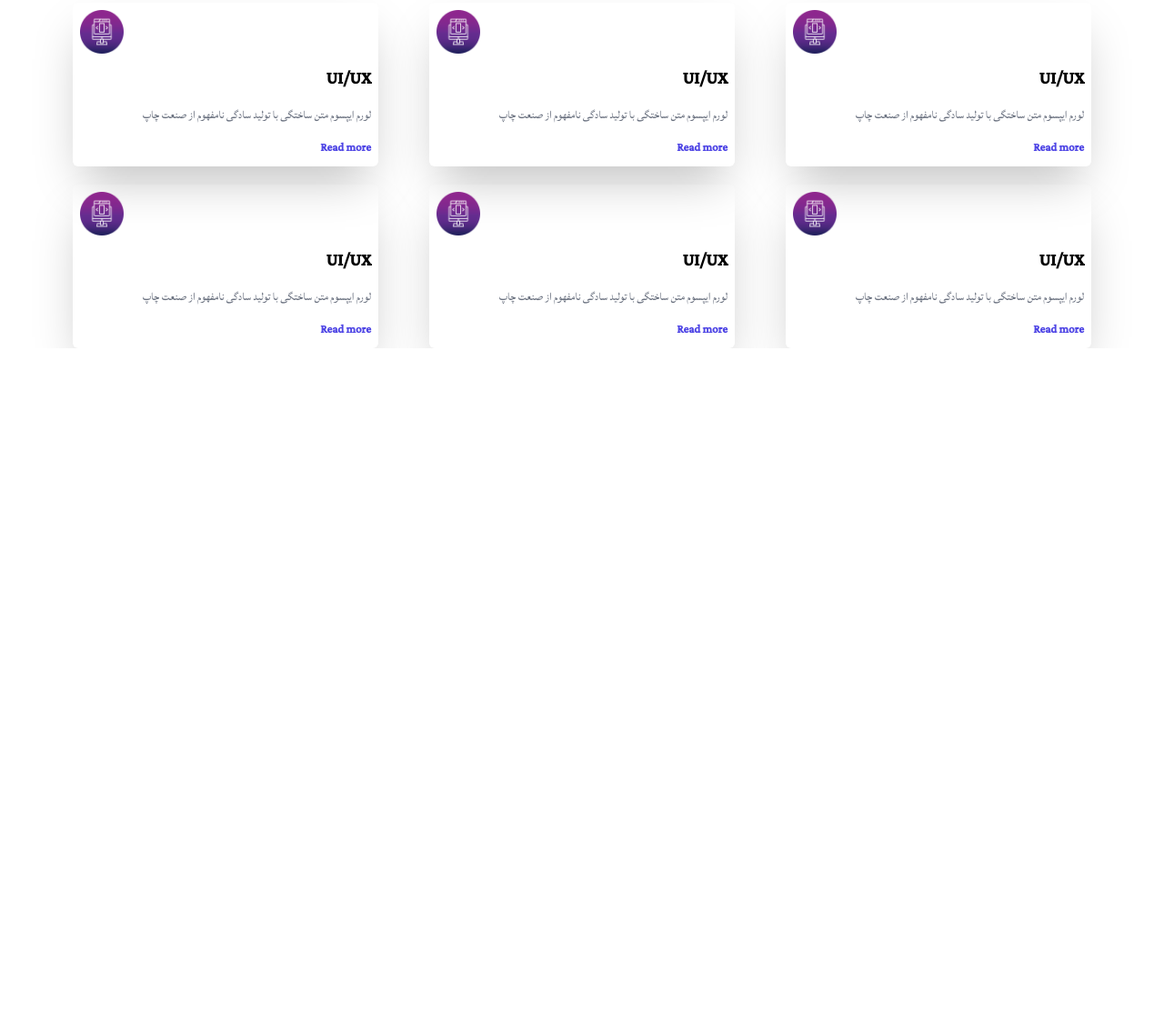
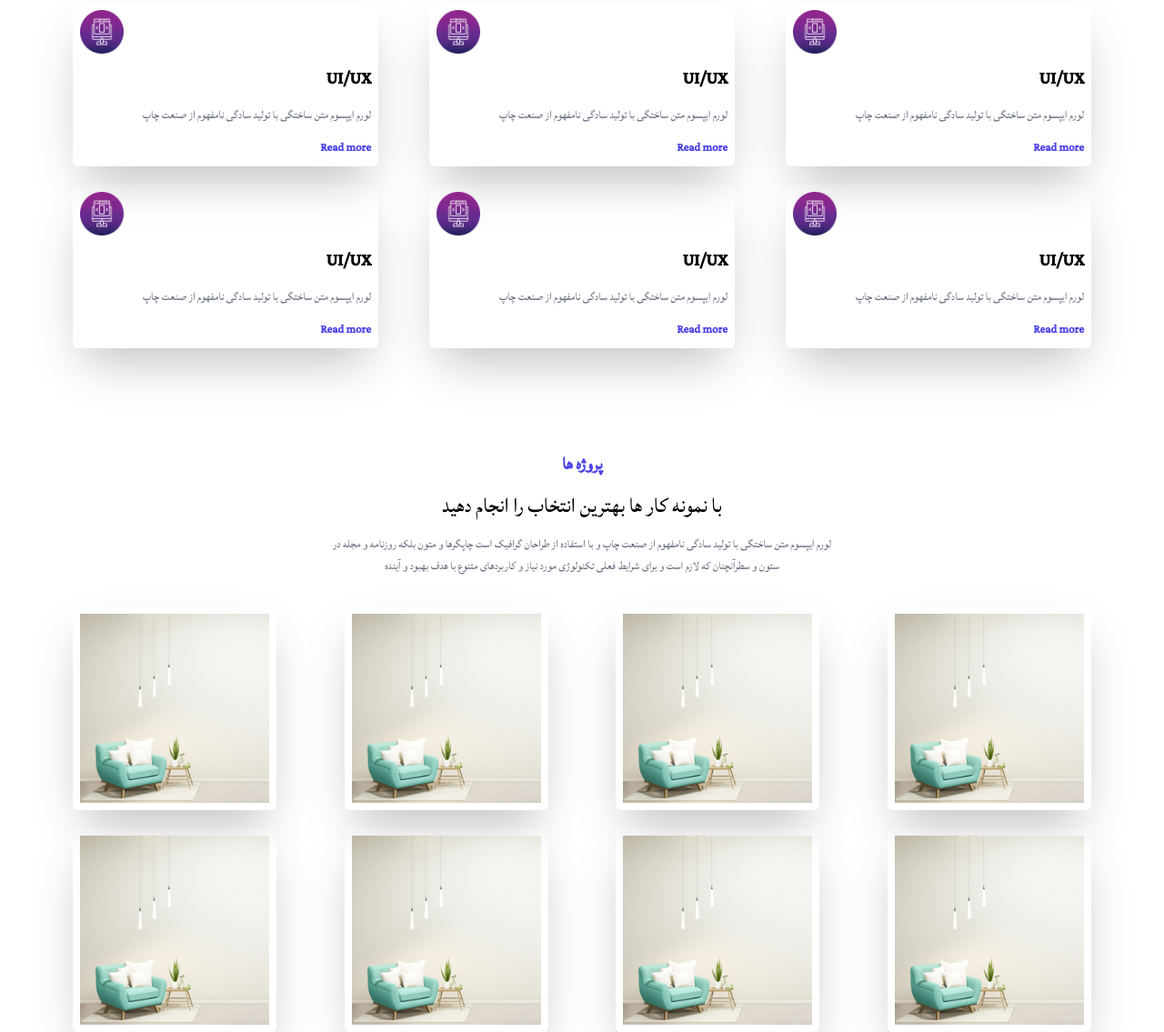
Before and after one commit to mohammadjahann/tailwind-portfolio, a website: page src/index.html in a window 1280 px wide. Shown: the part 1830-2965 px from the top of the page at 91% size. Before the commit the page ends 2213 px from the top, so only its background shows below. Drawn offline with Linux system fonts and the light colour scheme.

Commit message:
Define an style "Projects" section

```diff
--- a/src/index.html
+++ b/src/index.html
@@ -167,6 +167,51 @@
         </div>
       </div>
 
+      <!-- Projects -->
+
+      <div class="mt-28">
+        <div class="container flex flex-col gap-6">
+            <!-- Top -->
+            <div class="flex flex-col items-center gap-3 text-center">
+            <h1 class="text-indigo-600 font-bold text-2xl">پروژه ها</h1>
+            <h1 class="text-3xl">با نمونه کار ها بهترین انتخاب را انجام دهید</h1>
+            <p class="w-1/2 text-gray-500">لورم ایپسوم متن ساختگی با تولید سادگی نامفهوم از صنعت چاپ و با استفاده از طراحان گرافیک است چاپگرها و متون بلکه روزنامه و مجله در ستون و سطرآنچنان که لازم است و برای شرایط فعلی تکنولوژی مورد نیاز و کاربردهای متنوع با هدف بهبود  و آینده</p>
+
+            </div>
+            <!-- Botton -->
+             <div class="flex flex-wrap gap-3 justify-center md:justify-between items-center">
+                <!-- Card -->
+                 <!-- w-[30%]  flex flex-col p-2 gap-3 shadow-2xl rounded-md mt-2 -->
+                 <div class="text-right flex flex-col p-2 gap-3 shadow-2xl rounded-md mt-2 w-4/5 md:w-1/4 lg:w-[20%]">
+                    <img class="object-cover" src="../img/item.png" alt="">
+                 </div>
+                 <div class="text-right flex flex-col p-2 gap-3 shadow-2xl rounded-md mt-2 w-4/5 md:w-1/4 lg:w-[20%]">
+                    <img class="object-cover" src="../img/item.png" alt="">
+                 </div>
+                 <div class="text-right flex flex-col p-2 gap-3 shadow-2xl rounded-md mt-2 w-4/5 md:w-1/4 lg:w-[20%]">
+                    <img class="object-cover" src="../img/item.png" alt="">
+                 </div>
+                 <div class="text-right flex flex-col p-2 gap-3 shadow-2xl rounded-md mt-2 w-4/5 md:w-1/4 lg:w-[20%]">
+                    <img class="object-cover" src="../img/item.png" alt="">
+                 </div>
+                 <div class="text-right flex flex-col p-2 gap-3 shadow-2xl rounded-md mt-2 w-4/5 md:w-1/4 lg:w-[20%]">
+                    <img class="object-cover" src="../img/item.png" alt="">
+                 </div>
+                 <div class="text-right flex flex-col p-2 gap-3 shadow-2xl rounded-md mt-2 w-4/5 md:w-1/4 lg:w-[20%]">
+                    <img class="object-cover" src="../img/item.png" alt="">
+                 </div>
+                 <div class="text-right flex flex-col p-2 gap-3 shadow-2xl rounded-md mt-2 w-4/5 md:w-1/4 lg:w-[20%]">
+                    <img class="object-cover" src="../img/item.png" alt="">
+                 </div>
+                 <div class="text-right flex flex-col p-2 gap-3 shadow-2xl rounded-md mt-2 w-4/5 md:w-1/4 lg:w-[20%]">
+                    <img class="object-cover" src="../img/item.png" alt="">
+                 </div>
+
+
+             </div>
+        </div>
+      </div>
+
     <script src="./script.js"></script>
     <!-- auto typing script -->
      <script src="../dist/autotyping.min.js"></script>
```
Also changed, not shown: src/output.css.
